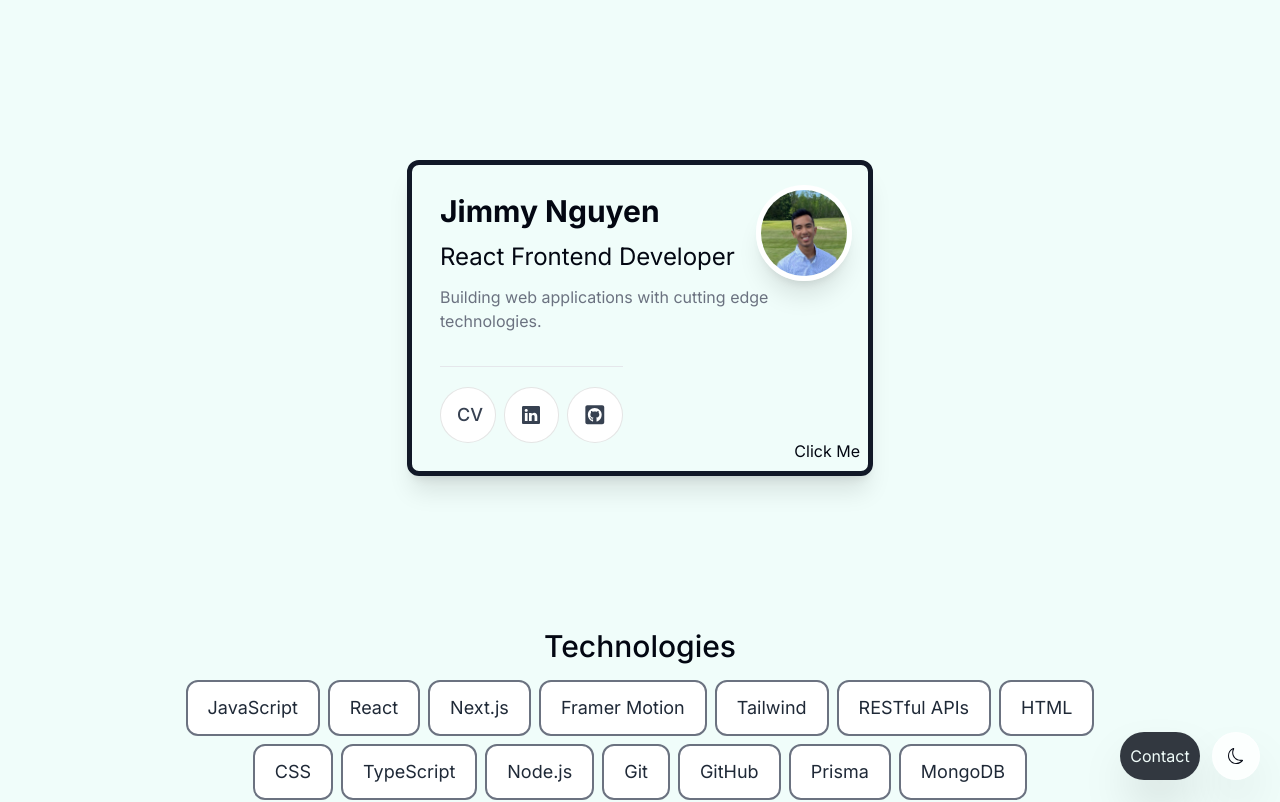
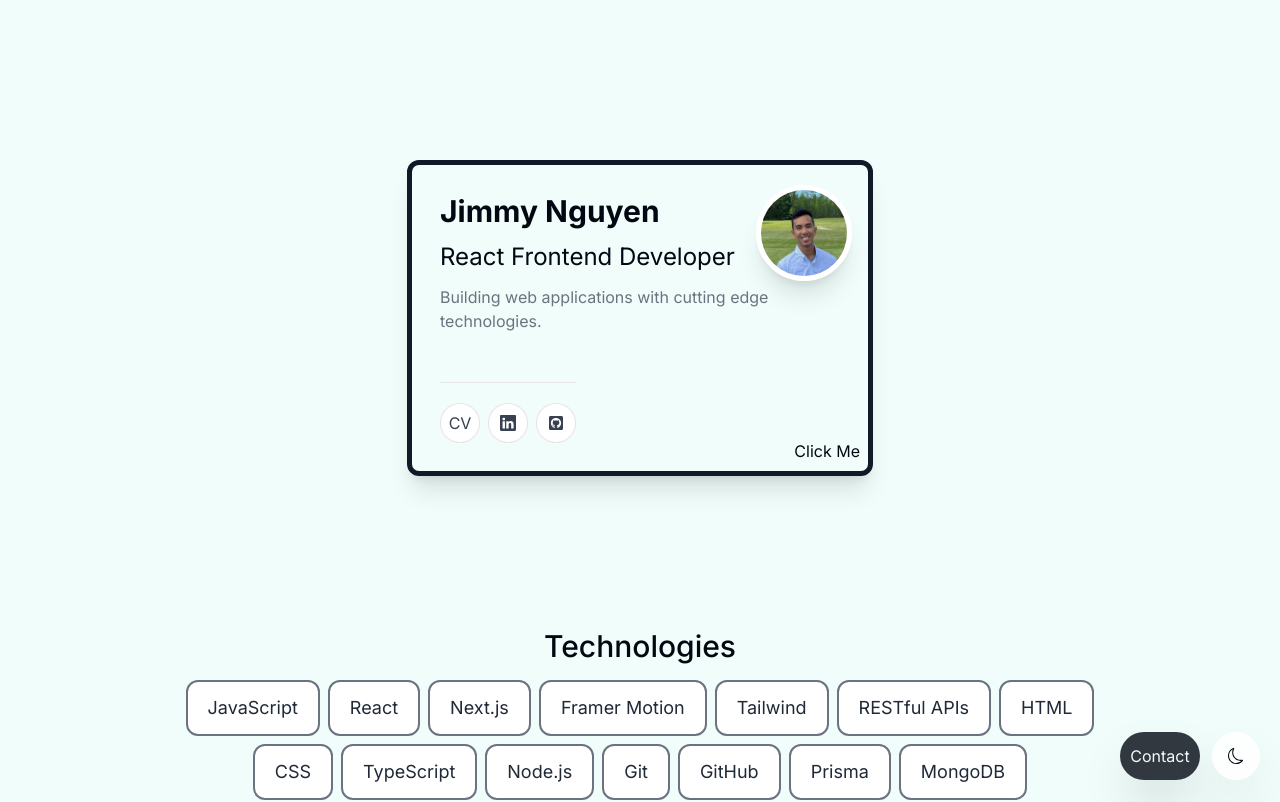
Before and after one commit to NguyenVBRC/next-portfolio, a Next.js app: page / in a window 1280 px wide. Shown: the top 802 px of the page. Built offline with nearby package versions, Linux system fonts and the light colour scheme; no server answers.

Commit message:
SocialsBtn: Made Smaller

```diff
--- a/components/buttons/SocialsBtn.tsx
+++ b/components/buttons/SocialsBtn.tsx
@@ -13,31 +13,23 @@ import { useActiveSectionContext } from "@/context/active-section-context";
 const SocialsBtn = () => {
   const { setActiveSection, setTimeOfLastClick } = useActiveSectionContext();
 
+  const btnStyles =
+    "h-[40px] w-[40px] bg-white text-gray-700 flex justify-center items-center gap-2 rounded-full focus:scale-[1.15] hover:scale-[1.15] active:scale-105 transition cursor-pointer borderBlack dark:bg-white/10 dark:text-white/60";
+
   return (
-    <motion.div
-      className="flex flex-row justify-center lg:justify-start gap-2 text-lg font-medium mt-5 pt-5 border-t"
-      // initial={{ opacity: 0, y: 100 }}
-      // animate={{ opacity: 1, y: 0 }}
-      // transition={{
-      //     delay: 0.1,
-      // }}
-    >
-      <a
-        className="bg-white h-[55.59px] w-[55.59px] p-4 text-gray-700 hover:text-gray-950 flex items-center gap-2 rounded-full focus:scale-[1.15] hover:scale-[1.15] active:scale-105 transition cursor-pointer borderBlack dark:bg-white/10 dark:text-white/60"
-        href="/resume.pdf"
-        download
-      >
+    <motion.div className="flex flex-row justify-center gap-2 mt-5 pt-5 border-t">
+      <a className={btnStyles} href="/resume.pdf" download>
         CV
       </a>
       <a
-        className="bg-white h-[55.59px] w-[55.59px] p-4 text-gray-700 hover:text-gray-950 flex justify-center items-center gap-2 rounded-full focus:scale-[1.15] hover:scale-[1.15] active:scale-105 transition cursor-pointer borderBlack dark:bg-white/10 dark:text-white/60"
+        className={btnStyles}
         href="https://www.linkedin.com/in/jimmynguyendev/"
         target="_blank"
       >
         <BsLinkedin />
       </a>
       <a
-        className="bg-white p-4 text-gray-700 flex items-center gap-2 text-[1.35rem] rounded-full focus:scale-[1.15] hover:scale-[1.15] hover:text-gray-950 active:scale-105 transition cursor-pointer borderBlack dark:bg-white/10 dark:text-white/60"
+        className={btnStyles}
         href="https://github.com/NguyenVBRC"
         target="_blank"
       >
@@ -45,7 +37,6 @@ const SocialsBtn = () => {
       </a>
     </motion.div>
   );
-
 };
 
 export default SocialsBtn;
```
